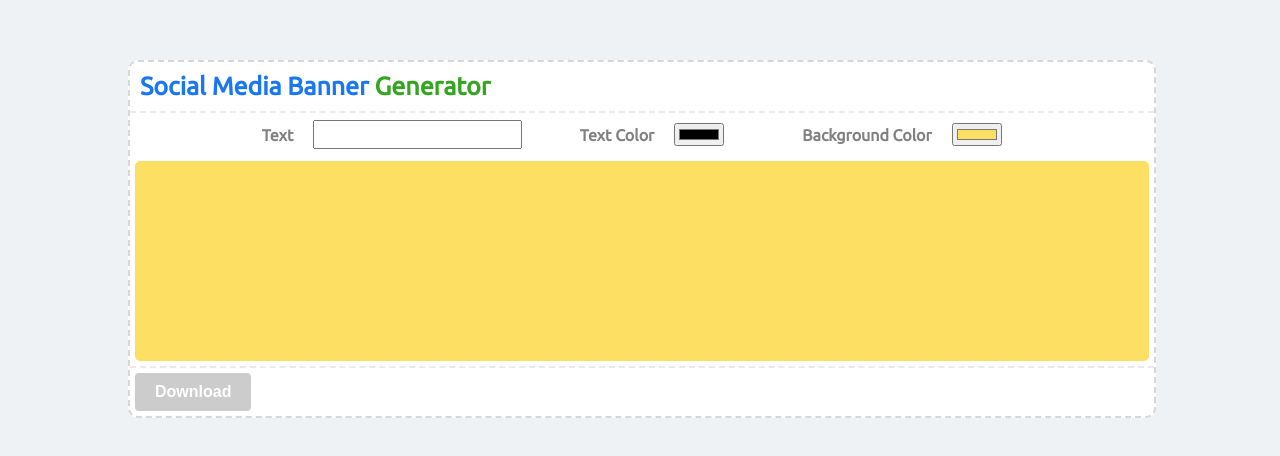
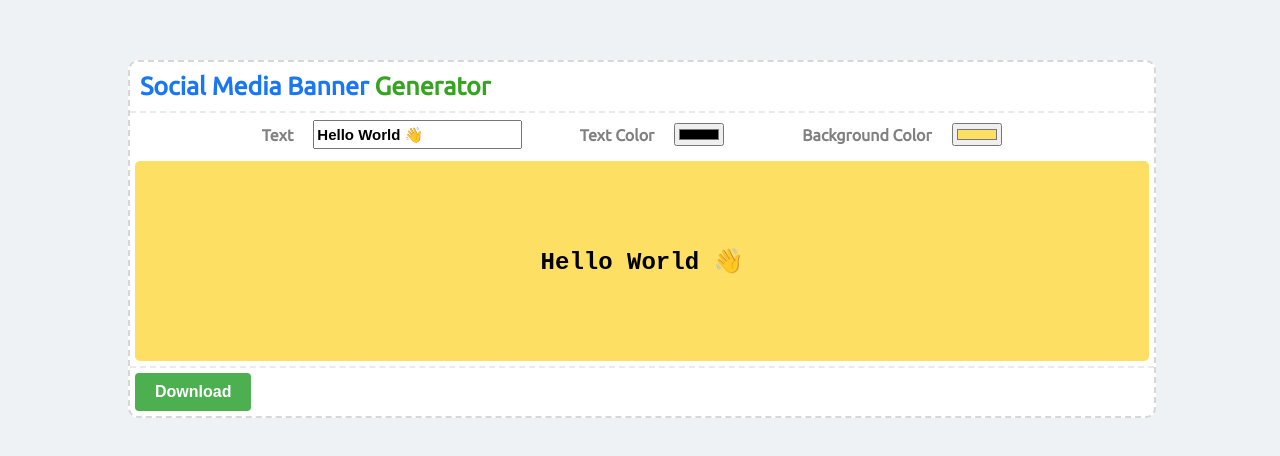
Before and after one commit to stephin007/banner_generator, a React (Create React App) app: page / in a window 1280 px wide. Shown: the part 176-632 px from the top of the page. Built offline with nearby package versions, Linux system fonts and the light colour scheme.

Commit message:
Added an initial text

```diff
--- a/src/App.js
+++ b/src/App.js
@@ -3,7 +3,7 @@ import { useState, useRef } from "react";
 import "./App.css";
 
 const BannerGenerator = () => {
-  const [text, setText] = useState("");
+  const [text, setText] = useState("Hello World 👋");
   const [color, setColor] = useState("#000000");
   const [backgroundColor, setBackgroundColor] = useState("#FDDF63");
   const bannerRef = useRef(null);
```
